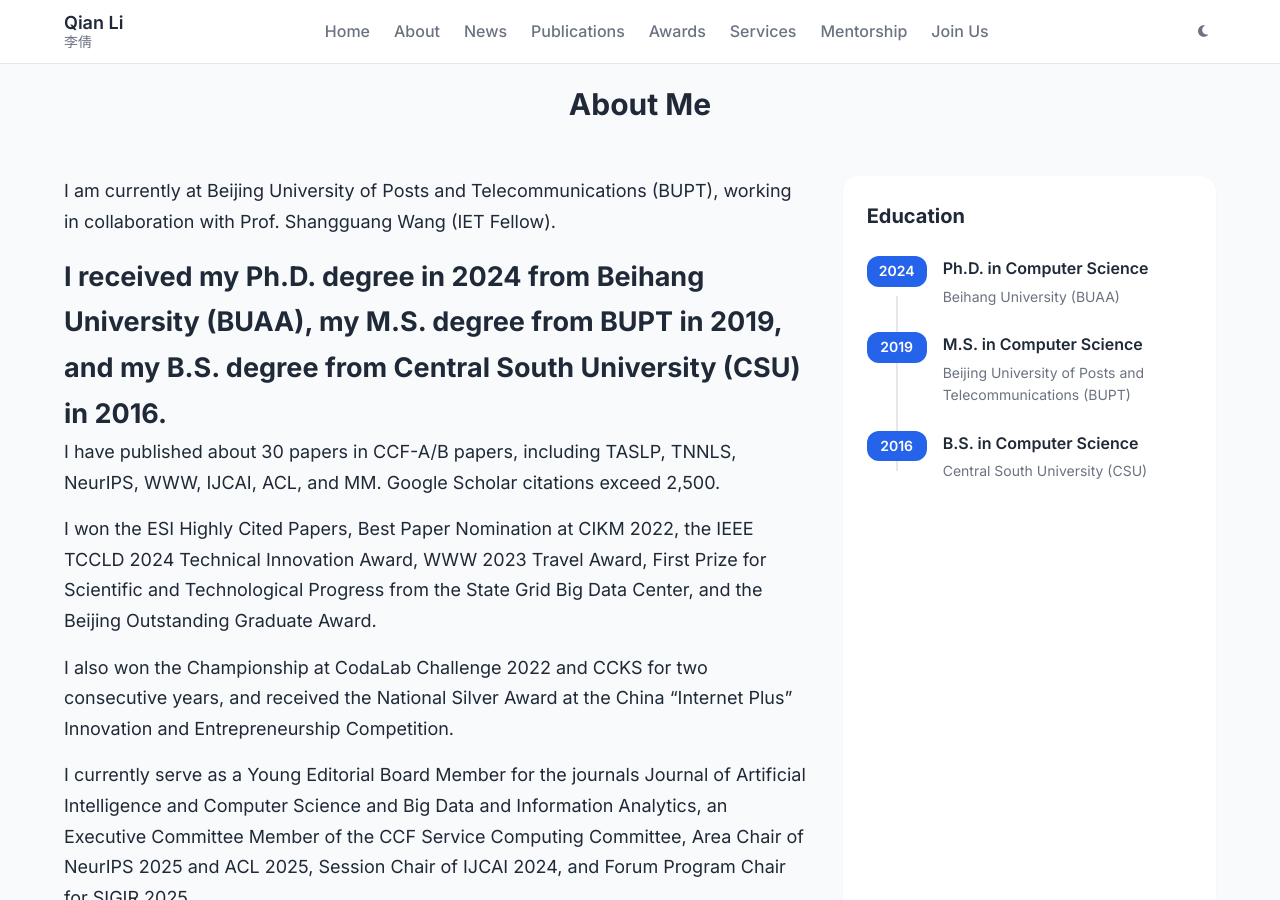
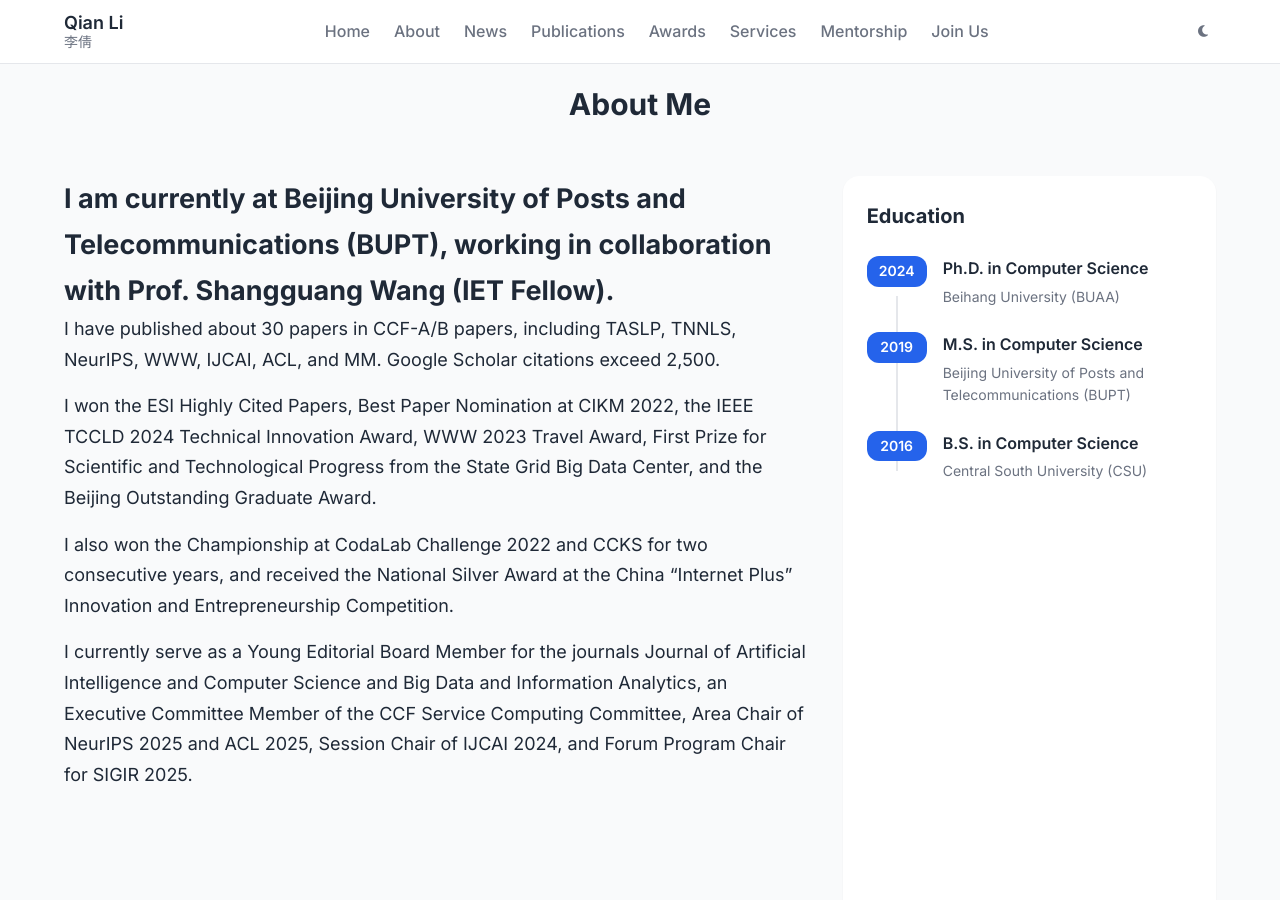
Before and after one commit to xiaoqian19940510/xiaoqian19940510.github.io, a Jekyll site: the page built from index.html, in a window 1280 px wide and 900 px high, scrolled down 536 px. Built offline with Jekyll 4.4.1, drawn with Linux system fonts in a browser that asks for light colours; the list of posts is cut into pages by our own code.

Commit message:
Update author.yml

```diff
--- a/_data/author.yml
+++ b/_data/author.yml
@@ -22,8 +22,7 @@ research_interests:
 
 # 个人简介
 bio: |
-  I am currently at Beijing University of Posts and Telecommunications (BUPT), working in collaboration with Prof. Shangguang Wang (IET Fellow).
-  # I received my Ph.D. degree in 2024 from Beihang University (BUAA), my M.S. degree from BUPT in 2019, and my B.S. degree from Central South University (CSU) in 2016.
+  # I am currently at Beijing University of Posts and Telecommunications (BUPT), working in collaboration with Prof. Shangguang Wang (IET Fellow).
 
   I have published about 30 papers in CCF-A/B papers, including TASLP, TNNLS, NeurIPS, WWW, IJCAI, ACL, and MM. Google Scholar citations exceed 2,500.
 
```
